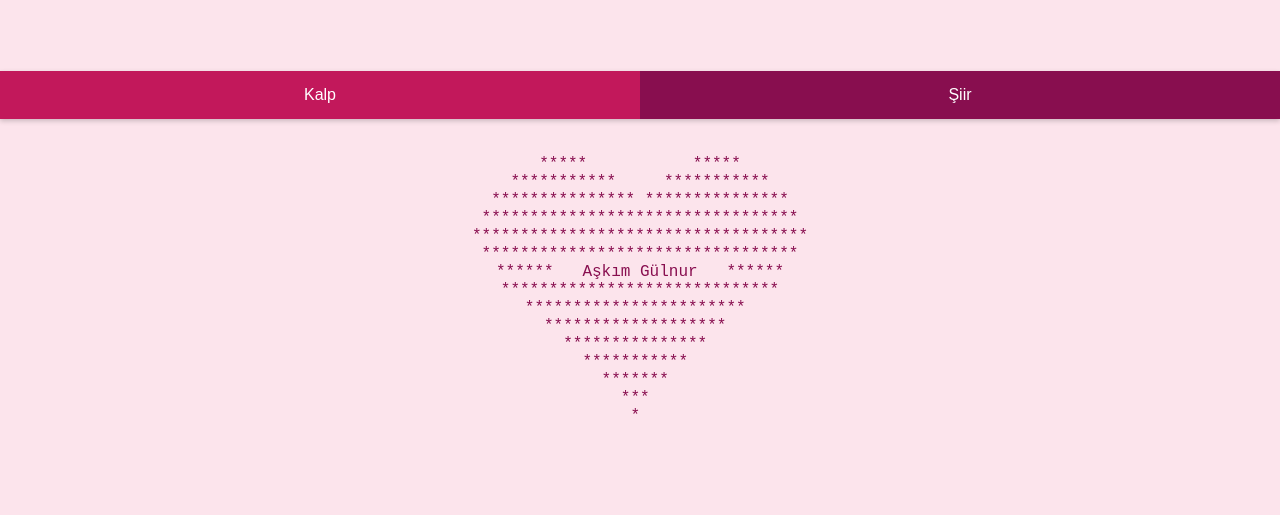
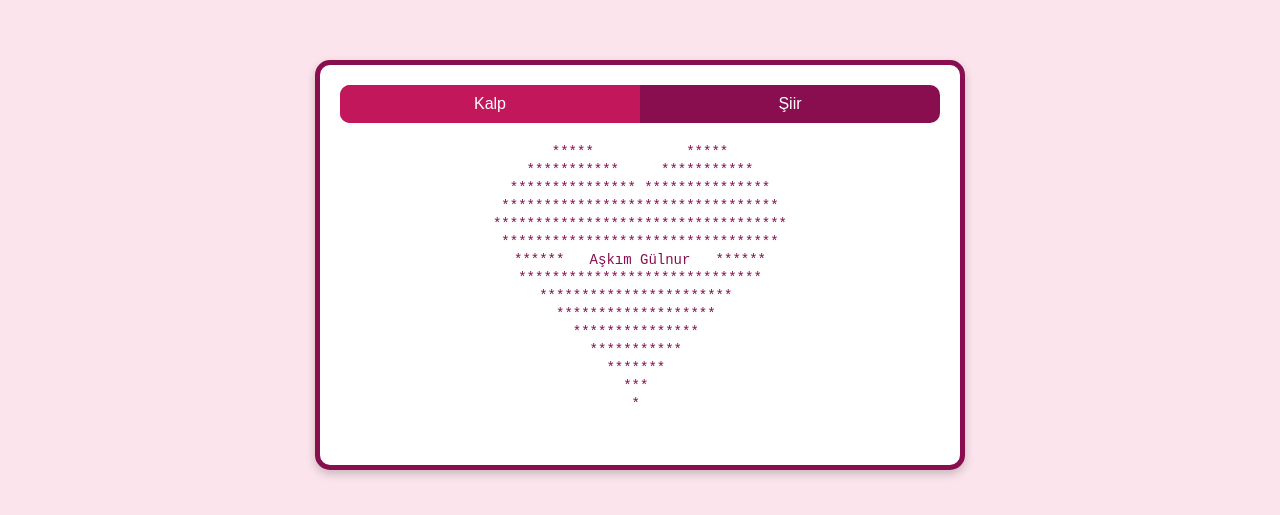
Before and after one commit to jamesMaxwell09/askim, a plain HTML site: page index.html in a window 1280 px wide. Shown: the part 135-650 px from the top of the page. Drawn offline with Linux system fonts and the light colour scheme.

Commit message:
Update index.html

```diff
--- a/index.html
+++ b/index.html
@@ -12,22 +12,30 @@
             background-color: #fce4ec;
             color: #880e4f;
             display: flex;
-            flex-direction: column;
+            justify-content: center;
             align-items: center;
-            justify-content: center;
             height: 100vh;
+        }
+        .container {
+            width: 80%;
+            max-width: 600px;
+            background: white;
+            padding: 20px;
+            border: 5px solid #880e4f;
+            border-radius: 15px;
+            box-shadow: 0 4px 10px rgba(0, 0, 0, 0.2);
         }
         nav {
             display: flex;
             justify-content: center;
             margin-bottom: 20px;
             background-color: #880e4f;
-            width: 100%;
-            box-shadow: 0 2px 5px rgba(0, 0, 0, 0.2);
+            border-radius: 10px;
+            overflow: hidden;
         }
         nav button {
             flex: 1;
-            padding: 15px 0;
+            padding: 10px 0;
             border: none;
             cursor: pointer;
             font-size: 16px;
@@ -50,7 +58,7 @@
         }
         pre {
             font-family: monospace;
-            font-size: 16px;
+            font-size: 14px;
             line-height: 18px;
             text-align: center;
         }
@@ -61,6 +69,7 @@
     </style>
 </head>
 <body>
+    <div class="container">
         <nav>
             <button onclick="showTab('heart')" class="active">Kalp</button>
             <button onclick="showTab('poem')">Şiir</button>
@@ -94,6 +103,7 @@
                 Aşkım Gülnur, sen benim her şeyimsin.
             </p>
         </section>
+    </div>
 
     <script>
         function showTab(tabId) {
```
Lines whose indentation alone changed are shown as unchanged.
